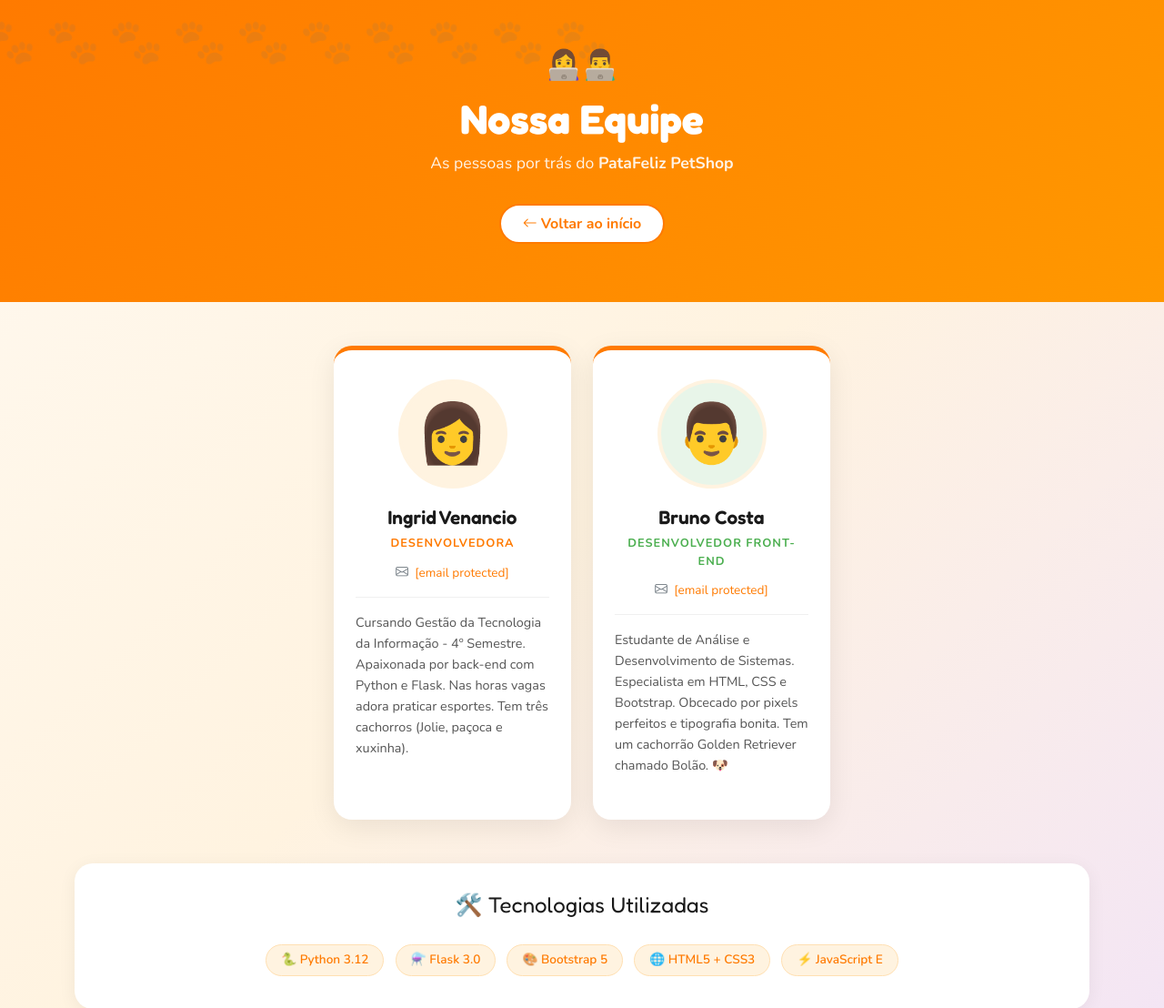
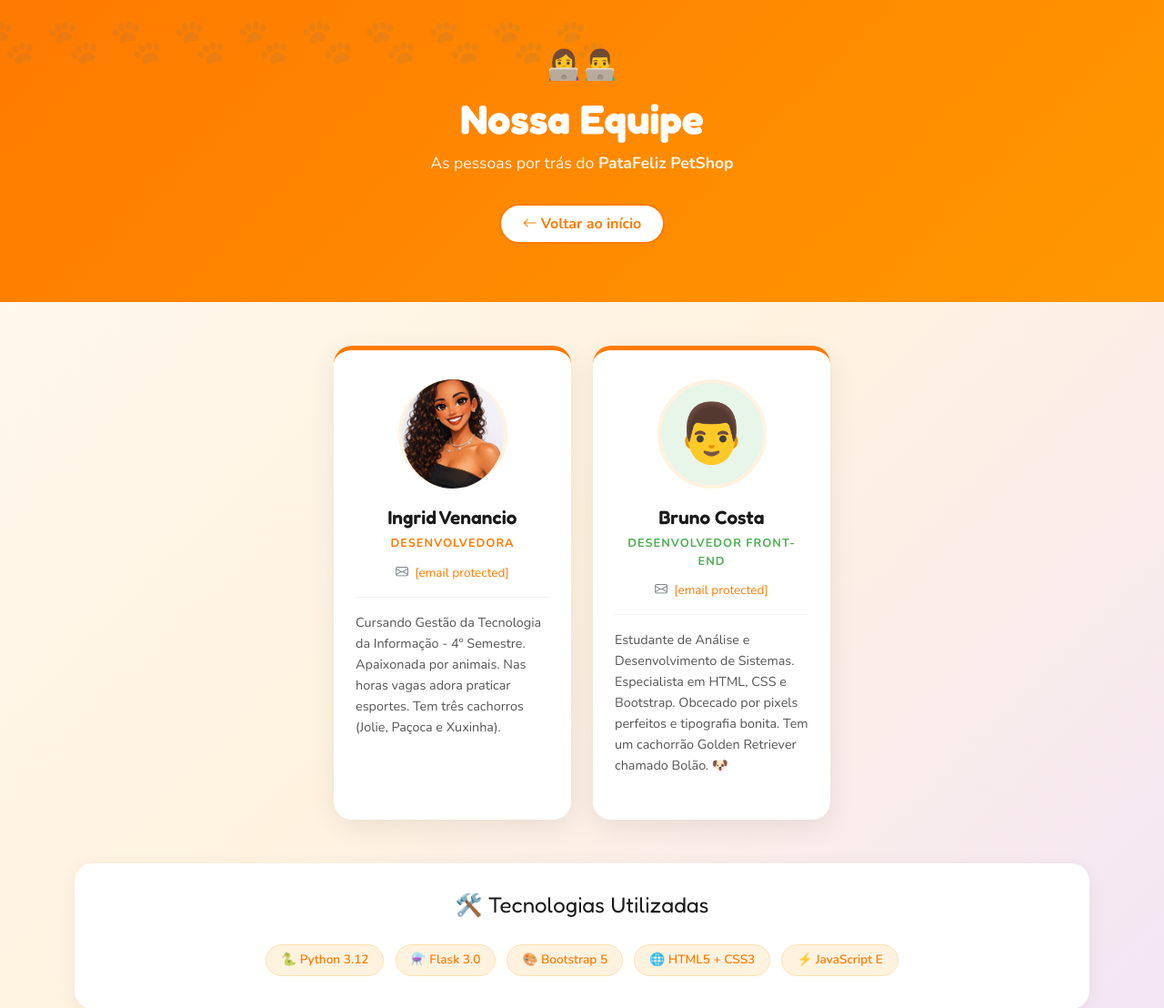
Before and after one commit to amarquetto/T1-Python, a Flask app: page /equipe in a window 1280 px wide. Shown: the top 1108 px of the page at 91% size. Run offline with Flask 3, Linux system fonts and the light colour scheme.

Commit message:
Adicionando avatar e alterando a bio

```diff
--- a/app.py
+++ b/app.py
@@ -63,7 +63,7 @@ def login():
         email = request.form.get('email', '').strip()
         senha = request.form.get('senha', '').strip()
 
-        # Verificação simples: qualquer e-mail + senha '1234' loga no sistema
+        # Verificação simples: qualquer e-mail + senha '123456' loga no sistema
         if email and senha == '123456':
             session['usuario'] = email
             session['nome'] = email.split('@')[0].capitalize()
--- a/templates/sobre_equipe.html
+++ b/templates/sobre_equipe.html
@@ -85,6 +85,13 @@
       align-items: center;
       justify-content: center;
       background: var(--laranja-claro);
+    }
+
+    .membro-avatar img{
+      width: 120px;
+      height: 120px;
+      object-fit: cover;
+      border-radius: 50%;
     }
 
     /* Nome e papel do membro */
@@ -189,7 +196,10 @@
       <!-- ── Membro 1 ──────────────────────── -->
       <div class="col-md-6 col-lg-3">
         <div class="membro-card">
-          <div class="membro-avatar">👩</div>
+          <div class="membro-avatar">
+            <img src="/static/imgs/avatar ingrid.png" alt="Foto Ingrid">
+          </div>
+
           <div class="membro-nome">Ingrid Venancio</div>
           <div class="membro-papel">Desenvolvedora</div>
           <div class="membro-email">
@@ -197,9 +207,9 @@
             <a href="/cdn-cgi/l/email-protection#19787778376a70756f785978756c77766a377f787a6c757d787d7c377c7d6c377b6b"><span class="__cf_email__" data-cfemail="e2838c83cc918b8e9483a2838e978c8d91cc878697cc8090">[email&#160;protected]</span></a>
           </div>
           <p class="membro-bio">
-            Cursando Gestão da Tecnologia da Informação - 4º Semestre. Apaixonada por back-end com Python e Flask.
+            Cursando Gestão da Tecnologia da Informação - 4º Semestre. Apaixonada por animais.
             Nas horas vagas adora praticar esportes.
-            Tem três cachorros (Jolie, paçoca e xuxinha).
+            Tem três cachorros (Jolie, Paçoca e Xuxinha).
           </p>
         </div>
       </div>
```
Also changed, not shown: static/imgs/avatar ingrid.png (added).
